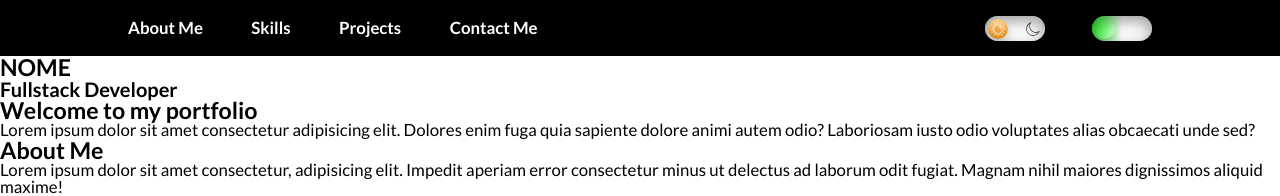
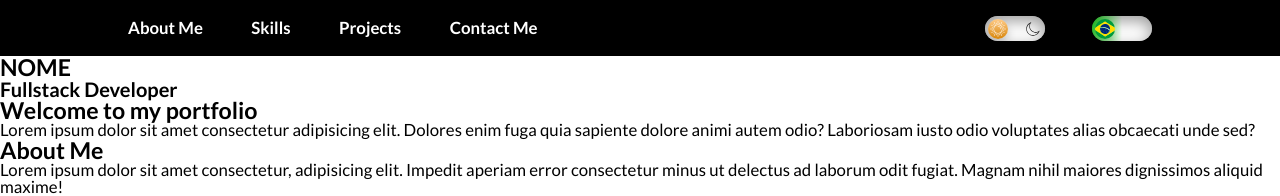
Before and after one commit to mvsgurtz/Portfolio, a React (Vite) app: page / in a window 1280 px wide. Shown: the top 196 px of the page. Built offline with nearby package versions, Linux system fonts and the light colour scheme; the HTML template or start-up script is replaced by a standard one.

Commit message:
Header Done.

```diff
--- a/src/components/Header/style.module.scss
+++ b/src/components/Header/style.module.scss
@@ -139,7 +139,7 @@ ul {
   top: 3px;
   left: 3px;
   background-image: url("../../assets/brazilFlag.svg");
-  background-size: contain;
+  background-size: 28.5px;
   background-repeat: no-repeat;
   background-position: center;
   border-radius: 180px;
@@ -160,11 +160,10 @@ ul {
 
 .languageToggle:checked + .languageBtn::after  {
   left: 57px;
+  display: block;
+  background-image: url("../../assets/usaFlag.svg");
   transform: translateX(-100%);
-  background-image: url("../../assets/usaFlag.svg");
   background-size: contain;
   background-repeat: no-repeat;
   background-position: center;
-
-
 }
```
Also changed, not shown: src/assets/brazilFlag.svg, src/assets/usaFlag.svg.
